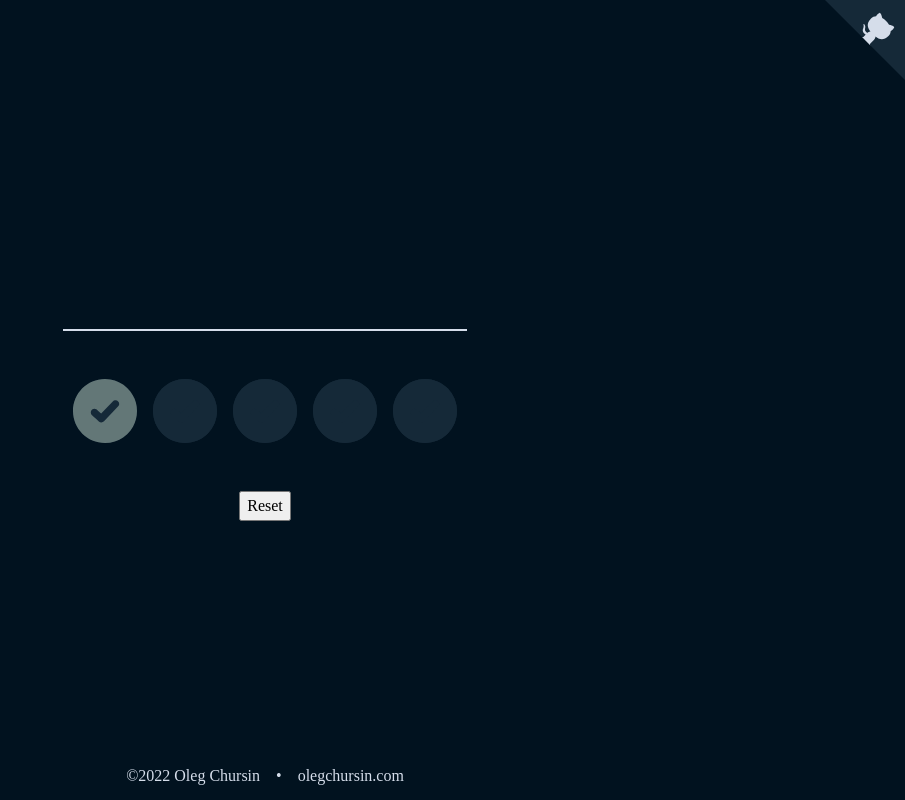
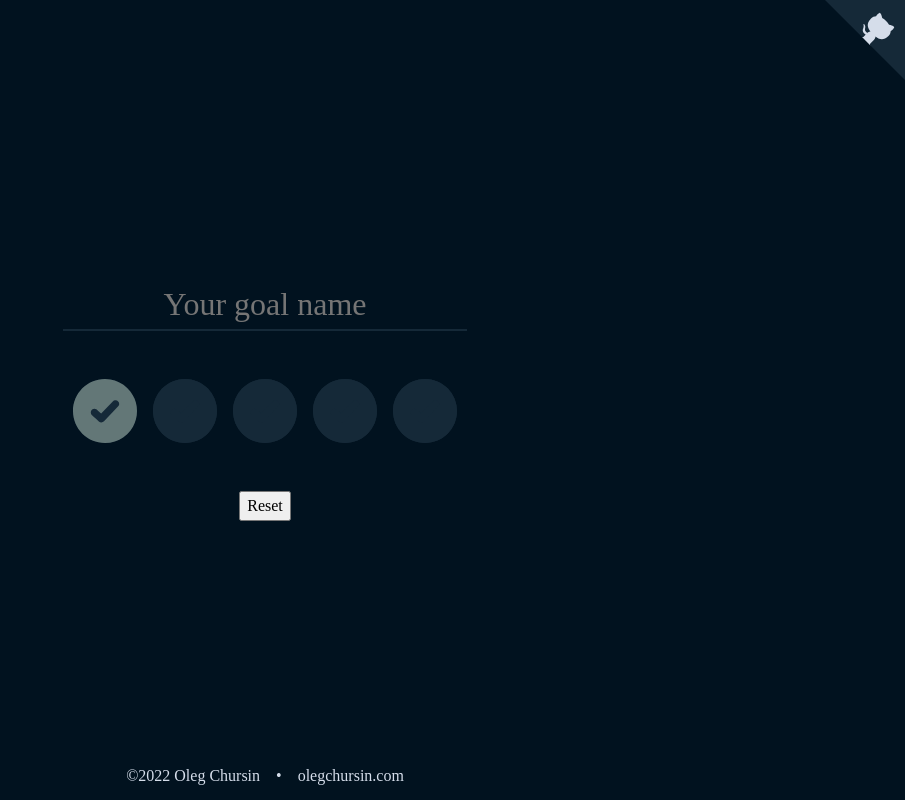
Before and after one commit to olegchursin/done-in-five, a React (Vite) app: page / in a window 1280 px wide. Shown: the whole page, without its empty margins (375-1280 px from the left). Built offline with nearby package versions, Linux system fonts and the light colour scheme.

Commit message:
fix(style): add text transitions

```diff
--- a/src/components/GoalTitle.tsx
+++ b/src/components/GoalTitle.tsx
@@ -7,8 +7,16 @@ const GoalTitle: React.FunctionComponent = () => {
     setGoalTitle(value);
   };
 
+  const filled = goalTitle.length ? 'filled' : '';
+
   return (
-    <input type="text" autoFocus value={goalTitle} onChange={handleInput} />
+    <input
+      type="text"
+      className={filled}
+      placeholder={'Your goal name'}
+      value={goalTitle}
+      onChange={handleInput}
+    />
   );
 };
 
--- a/src/styles.css
+++ b/src/styles.css
@@ -114,7 +114,20 @@ input {
   border: none;
   color: var(--theme-color);
   text-align: center;
-  border-bottom: 2px solid var(--theme-background);
+  border-bottom: 2px solid var(--theme-dark);
+  transition: border-color 0.3s, color 0.3s;
+}
+
+input.filled {
+  border-color: transparent;
+}
+
+input::placeholder {
+  transition: color 0.3s;
+}
+
+input:focus::placeholder {
+  color: transparent;
 }
 
 input:focus,
```
